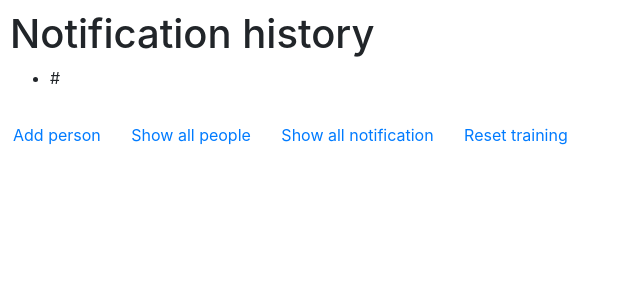
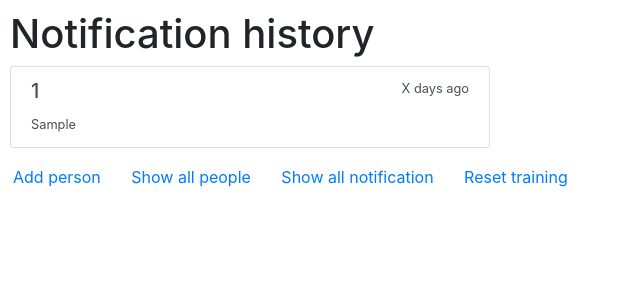
Before and after one commit to bedoron/ICUMisterControlPanel, a Flask app: template app/templates/show_all_notifications.html in a window 1280 px wide. Shown: the top 300 px of the page, without its empty margins (0-640 px from the left). Run offline with Flask 2, Linux system fonts and the light colour scheme; the template is opened without the code that fills it: most values are stand-ins (such as "Sample title", 1, 10 or a date in 2020); some libraries are stand-ins or nearby versions.

Commit message:
Notifications page more friendly

```diff
--- a/app/templates/show_all_notifications.html
+++ b/app/templates/show_all_notifications.html
@@ -5,13 +5,17 @@
 {% endblock %}
 {% block content %}
 <h1>Notification history</h1>
-<ul>
+<div class="list-group">
 {% for notification in notifications %}
-    <li>
-        {{ notification.url }}<br />
-        {{ notification.msg }}
-    </li>
+    <a href="{{ url_for('show_notification', notification_id=notification.id)}}" class="list-group-item list-group-item-action flex-column align-items-start">
+    <div class="d-flex w-100 justify-content-between">
+      <h5 class="mb-1">{{ notification.id }}</h5>
+      <small>X days ago</small>
+    </div>
+    <p class="mb-1">{{ notification.msg }}</p>
+    <small>{{ notification.msg_type if notification.msg_type else 'Unknown' }}</small>
+  </a>
 {% endfor %}
-</ul>
+</div>
 
 {% endblock %}
```
